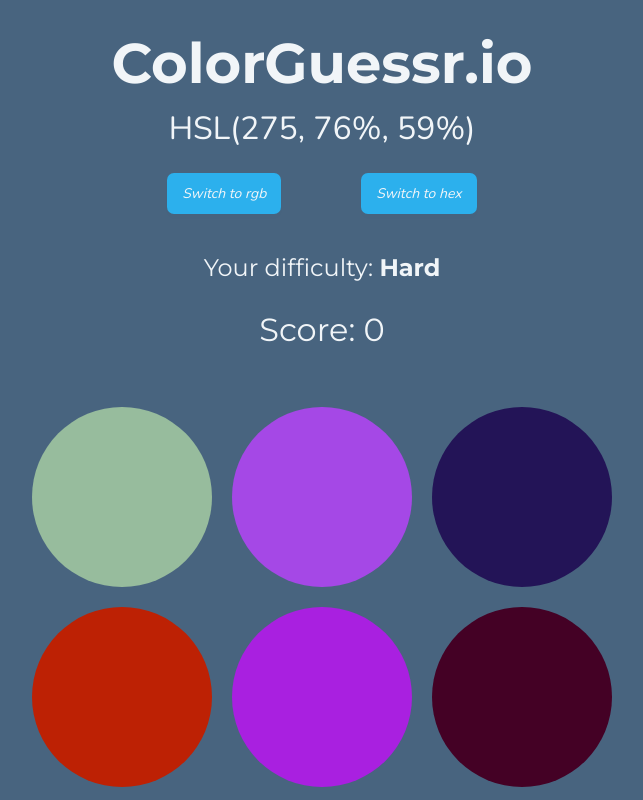
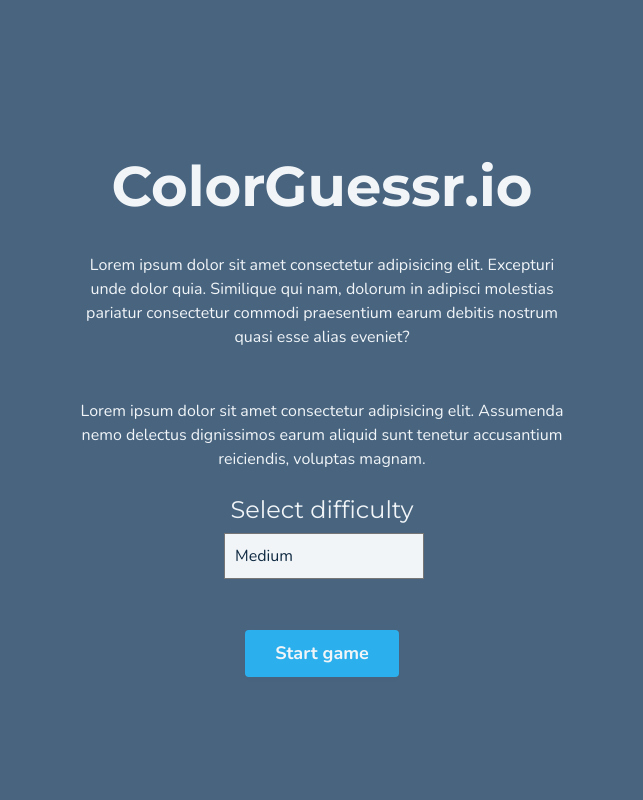
Before and after one commit to jochemvogel/ColorGuessr.io, a PHP site: page / in a window 1280 px wide. Shown: the whole page, without its empty margins (318-961 px from the left). Run offline with PHP 8.4, Linux system fonts and the light colour scheme; some libraries are stand-ins or nearby versions.

Commit message:
Add (working) start screen and add a part of the difficulty functionality

```diff
--- a/css/style.css
+++ b/css/style.css
@@ -13,9 +13,9 @@
 }
 
 body {
+    display: flex;
     font-family: 'Nunito', sans-serif;
     background-color: var(--bg-color);
-    display: flex;
     flex-direction: column;
     justify-content: center;
     align-items: center;
@@ -48,6 +48,23 @@ h3 {
     text-align: center;
     color: var(--font-color-light);
 }
+
+select {
+    font-size: 16px;
+    color: var(--font-color-dark);
+    background-color: var(--font-color-light);
+    width: 200px;
+    padding: 10px;
+    appearance: none;
+    -webkit-appearance: none;
+    -moz-appearance: none;
+    border-radius: 0;
+  }
+
+  select:focus,
+  button:focus {
+    outline: 0;
+  }
 
 .container {
     min-height: 100vh;
@@ -96,6 +113,14 @@ h3 {
     margin-top: 35px;
     padding: 10px 15px;
     box-shadow: 0px 4px 6px var(--boxshadow-color);
+}
+
+.menu-btn {
+    font-size: 18px;
+    font-weight: 700;
+    font-style: normal;
+    border-radius: 4px;
+    padding: 10px 30px;
   }
 
 .btn:active {
@@ -112,11 +137,10 @@ h3 {
 }
 
 .new-round-btn {
+    font-style: normal;
     position: absolute;
+    top: 35%;
     left: 30%;
-    top: 40%;
-    font-style: normal;
-    display: none;
 }
 
 .selected {
@@ -137,10 +161,41 @@ h3 {
 }
 
 .circles {
-    display: block;
+    /* display: block; */
+    display: none;
     max-width: 600px;
     margin: 20px auto;
 }
+
+
+.start-container {
+    color: var(--font-color-light);
+    background-color: var(--bg-color);
+    opacity: 0;
+    z-index: -1;
+    display: flex;
+    flex-direction: column;
+    align-items: center;
+    justify-content: center;
+    padding: 10px 0;
+    position: absolute;
+    top: 0;
+    bottom: 0;
+    width: 100%;
+    transition: .3s ease;
+    min-height: 100vh;
+  }
+
+  .start-container.show {
+    opacity: 1;
+    z-index: 2;
+  }
+
+  .start-description {
+    max-width: 500px;
+    text-align: center;
+    margin: 25px 0px;
+  }
 
 /* MEDIA QUERIES */
 
--- a/index.html
+++ b/index.html
@@ -29,7 +29,7 @@
             <button id="hex-btn" class="btn hex-btn ">Switch to hex</button>
         </div>
 
-        <h3 id="difficulty" class="difficulty">Your difficulty: <strong>Hard</strong></h3>
+        <h3 id="difficulty-area" class="difficulty-area">Your difficulty: <span class="difficulty-area-span" id='difficulty-area-span'>Hard</span></h3>
         <h2 id="score" class="score">Score: <strong>2</strong> </h2>
         <button id="new-round-btn" class="new-round-btn btn">New round</button>
 
@@ -68,6 +68,36 @@
         </div>
     </div>
 
+    <div id="start-container" class="start-container show">
+        <h1>
+            ColorGuessr.io
+        </h1>
+
+        <p class="start-description">Lorem ipsum dolor sit amet consectetur adipisicing elit. Excepturi unde dolor quia. Similique qui nam, dolorum in adipisci molestias pariatur consectetur commodi praesentium earum debitis nostrum quasi esse alias eveniet?</p>
+
+        <p class="start-description">Lorem ipsum dolor sit amet consectetur adipisicing elit. Assumenda nemo delectus dignissimos earum aliquid sunt tenetur accusantium reiciendis, voluptas magnam.</p>
+
+        <h3 class="start-difficulty">Select difficulty</h3>
+
+        <div class="form-group">
+          <form id="difficulty-form">
+            <div>
+              <label for="difficulty"></label>
+              <select id="difficulty">
+                <option value="Easy">Easy</option>
+                <option value="Medium" selected>Medium</option>
+                <option value="Hard">Hard</option>
+                <option value="Impossible">Impossible</option>
+              </select>
+            </div>
+          </form>
+        </div>
+
+        <button id="btn-start-game" class="btn menu-btn">
+          Start game
+        </button>
+    </div>
+
     <!-- SCRIPTS -->
     <script src="https://code.jquery.com/jquery-3.3.1.slim.min.js" integrity="sha384-q8i/X+965DzO0rT7abK41JStQIAqVgRVzpbzo5smXKp4YfRvH+8abtTE1Pi6jizo" crossorigin="anonymous"></script>
     <script src="https://stackpath.bootstrapcdn.com/bootstrap/4.3.1/js/bootstrap.min.js" integrity="sha384-JjSmVgyd0p3pXB1rRibZUAYoIIy6OrQ6VrjIEaFf/nJGzIxFDsf4x0xIM+B07jRM" crossorigin="anonymous"></script>
--- a/js/script.js
+++ b/js/script.js
@@ -5,22 +5,26 @@ const rgbDisplay = document.getElementById('rgb-display');
 const rgbBtn = document.getElementById('rgb-btn');
 const hslBtn = document.getElementById('hsl-btn');
 const hexBtn = document.getElementById('hex-btn');
+const startBtn = document.getElementById('btn-start-game');
+const startContainer = document.getElementById('start-container');
 
 const newRoundBtn = document.getElementById('new-round-btn');
 
-const statusDisplay = document.getElementById('status-message');
+const container = document.getElementById('container');
 const scoreDisplay = document.getElementById('score');
-const container = document.getElementById('container');
-
-const h1 = document.querySelector('h1');
 
 const circles = document.querySelectorAll('.circle');
 const circleDisplay = document.querySelectorAll('#circles');
+const circleDiv = document.getElementById('circles');
 
 const displayGroup = document.getElementById('display-group');
 const displayGroupEl = document.querySelectorAll('span');
 const btnGroup = document.getElementById('btn-group');
 const btnGroupEl = btnGroup.querySelectorAll('.btn');
+
+const difficultyForm = document.getElementById('difficulty-form');
+const difficultyArea = document.getElementById('difficulty-area-span');
+
 
 let colors = [],
     numCircles = 6,
@@ -29,14 +33,16 @@ let colors = [],
     guesses = 0,
     oneGuess = true;
 
-init();
-
 // Start app
 function init() {
     setupCircles();
     reset();
     updateScore();
 }
+
+// Set difficulty
+const setDifficulty = localStorage.getItem('difficulty') !== null ? localStorage.getItem('difficulty') : 'Medium';
+let difficulty = setDifficulty;
 
 // Update score
 function updateScore() {
@@ -106,6 +112,7 @@ function reset() {
     rgbDisplay.textContent = pickedColor;  // <-- DISPLAY RGB
 
     container.style.backgroundColor = 'var(--bg-color)';
+    circleDiv.style.display = 'block';
     circles.forEach((circle) => circle.style.border = 'none');
     newRoundBtn.style.display = 'none';
 
@@ -117,7 +124,7 @@ function reset() {
         } else {
             circle.style.display = 'none';
         }
-    });
+    })
 };
 
 // Change all circles to same background if answer is correct
@@ -244,3 +251,15 @@ hslBtn.addEventListener('click', () => showButtons('hsl'));
 hexBtn.addEventListener('click', () => showButtons('hex'));
 
 newRoundBtn.addEventListener('click', reset);
+
+startBtn.addEventListener('click', () => {
+    startContainer.classList.remove('show');
+    difficultyArea.innerHTML = difficulty;
+    init();
+});
+
+// Difficulty change
+difficultyForm.addEventListener('change', e => {
+    difficulty = e.target.value;
+    localStorage.setItem('difficulty', difficulty);
+});
```
